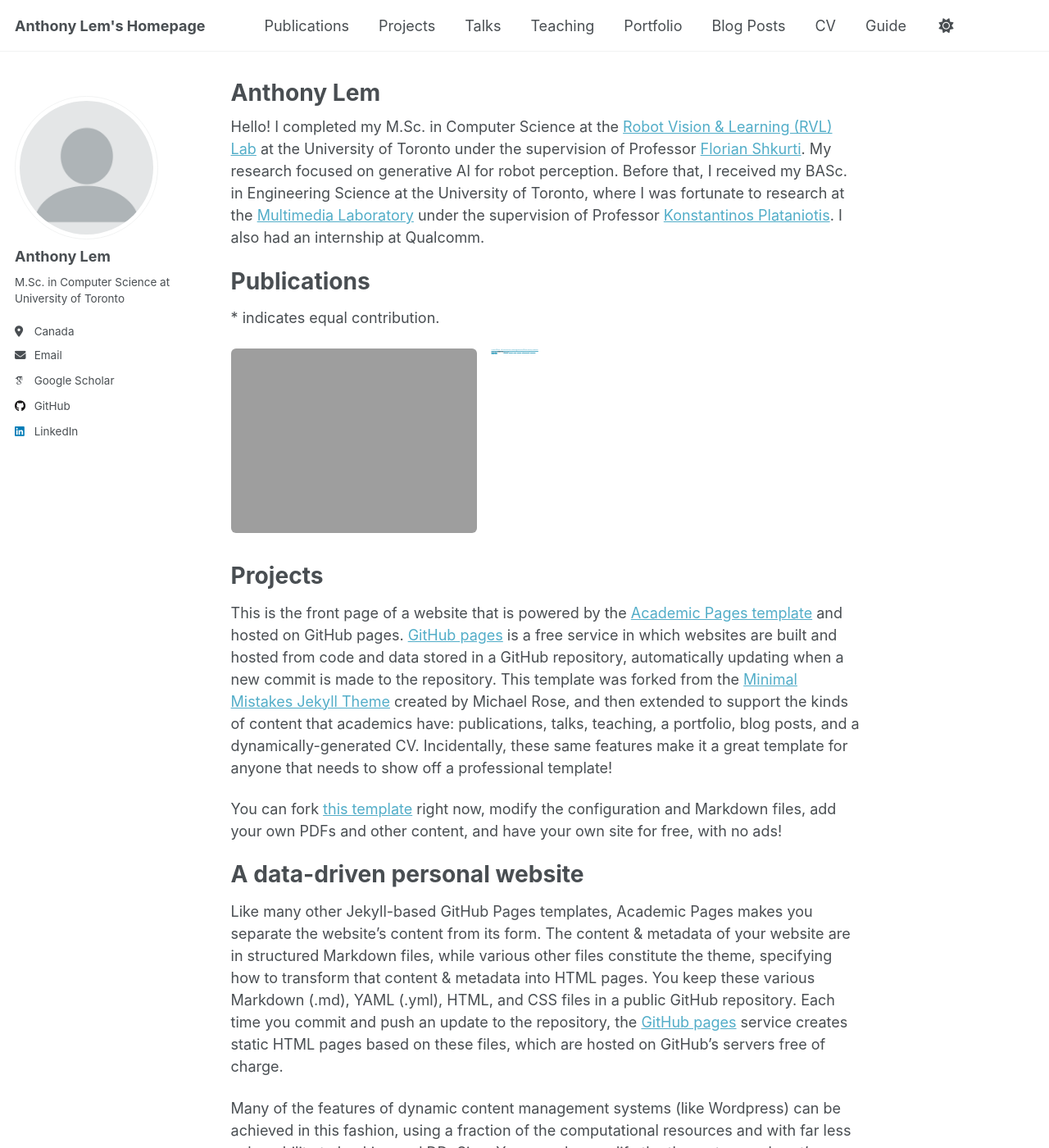
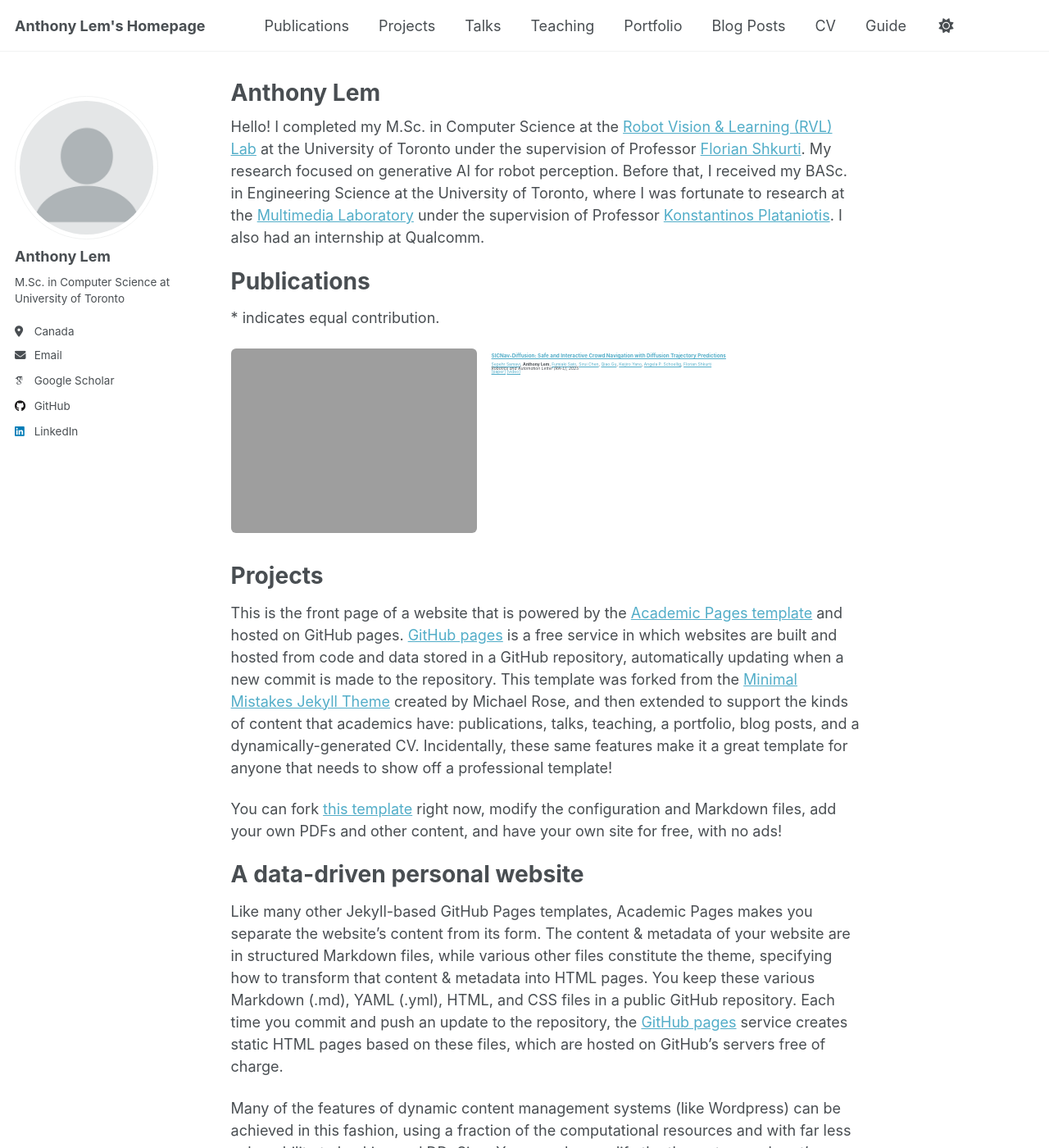
Before and after one commit to Anthonyjlem/Anthonyjlem.github.io, a Jekyll site: the page built from _pages/about.md, in a window 1280 px wide and 1400 px high. Shown: the whole window at 82% size. Built offline with Jekyll 4.4.1, drawn with Linux system fonts in a browser that asks for light colours; some web fonts are replaced; a script that is not in the unit is left out.

Commit message:
Increase publication text to 5px

```diff
--- a/assets/css/main.scss
+++ b/assets/css/main.scss
@@ -74,7 +74,7 @@ html {
   align-items: flex-start; /* align image with top of text */
   gap: 1rem;               /* space between image and text */
   margin-bottom: 2rem;     /* space between publication entries */
-  font-size: 1px;
+  font-size: 5px;
   line-height: 0.5;
 }
 
```
